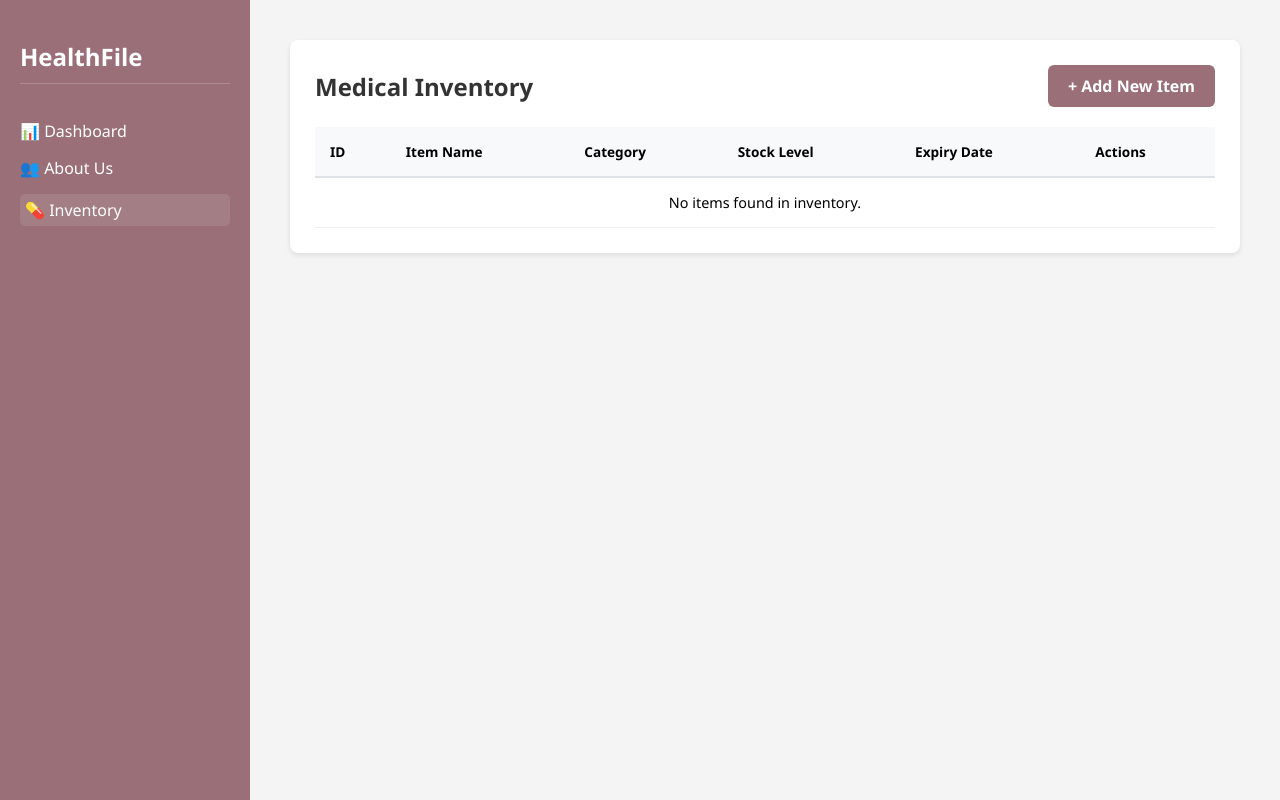
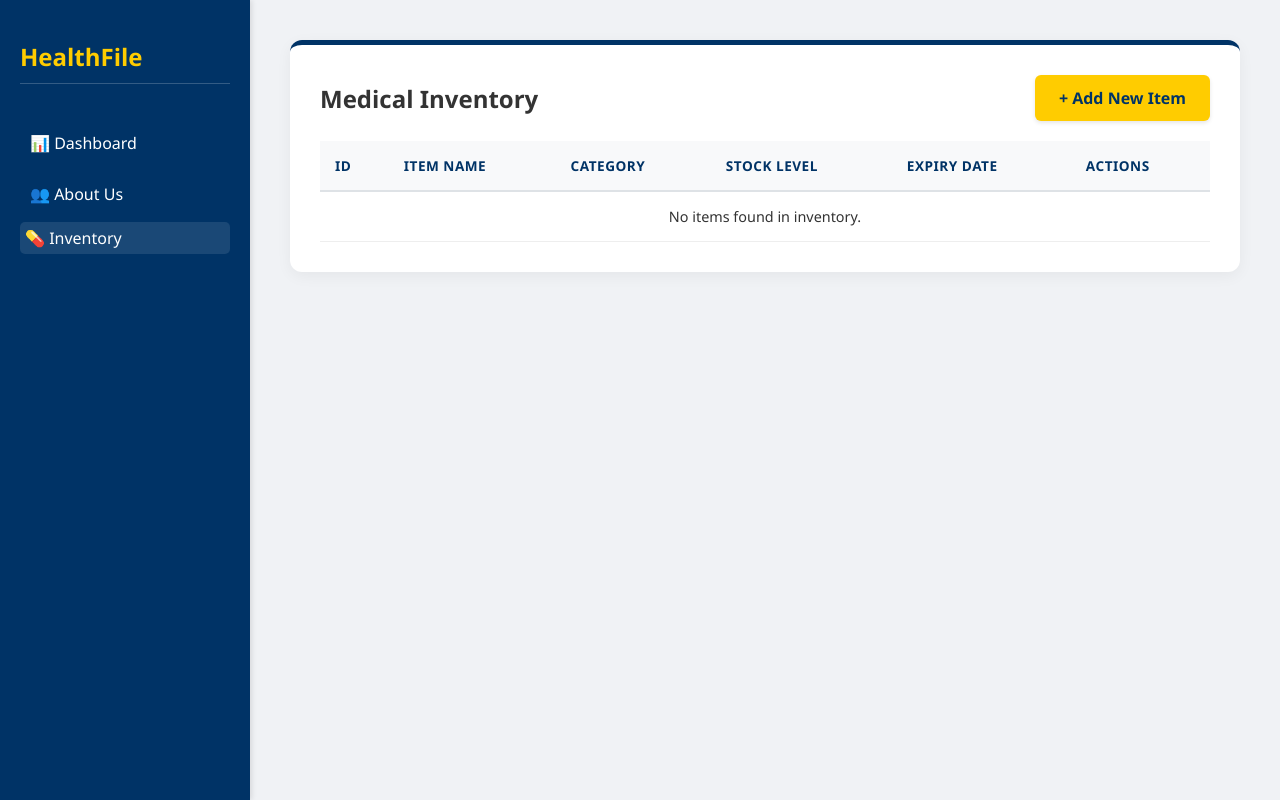
Before and after one commit to KimJulian/IT26_FinalProject, a PHP site: page /inventory.php in a window 1280 px wide. Run offline with PHP 8.4, Linux system fonts and the light colour scheme; a user stored in the database is signed in; data that the repository does not hold is empty.

Commit message:
Updated Inventory Table Coloc Scheme

```diff
--- a/inventory.php
+++ b/inventory.php
@@ -15,16 +15,16 @@ $result = $conn->query($sql);
     <title>Inventory - HealthFile</title>
     <style>
         body {
-            font-family: 'Segoe UI',
-            sans-serif;
+            font-family: 'Segoe UI', Tahoma, Geneva, Verdana, sans-serif;
             margin: 0;
             display: flex;
-            background-color: #f4f4f4;
+            background-color: #f0f2f5;
         }
         .sidebar {
             width: 250px;
-            background-color: #9A6F77;
-            color: white; height: 100vh;
+            background-color: #003366;
+            color: white;
+            height: 100vh;
             padding: 20px;
             position: fixed;
             left: 0;
@@ -32,6 +32,17 @@ $result = $conn->query($sql);
             display: flex;
             flex-direction: column;
             box-sizing: border-box;
+            box-shadow: 2px 0 5px rgba(0,0,0,0.1);
+        }
+        .sidebar h2 {
+            color: #FFCC00;
+            border-bottom: 2px solid #FFCC00;
+            padding-bottom: 15px;
+            font-size: 1.5rem;
+        }
+        .sidebar ul {
+            list-style: none;
+            padding: 0;
         }
         .sidebar a {
             color: white;
@@ -39,8 +50,15 @@ $result = $conn->query($sql);
             display: flex;
             align-items: center;
             gap: 10px;
-            margin-bottom: 15px;
+            padding: 12px 10px;
+            margin-bottom: 5px;
             font-weight: 500;
+            border-radius: 6px;
+            transition: 0.3s;
+        }
+        .sidebar a:hover {
+            background: rgba(255, 204, 0, 0.1);
+            color: #FFCC00;
         }
         .container {
             margin-left: 250px;
@@ -50,21 +68,23 @@ $result = $conn->query($sql);
         }
         .table-container {
             background: white;
-            padding: 25px;
-            border-radius: 8px;
-            box-shadow: 0 2px 5px rgba(0,0,0,0.1);
+            padding: 30px;
+            border-radius: 12px;
+            box-shadow: 0 4px 15px rgba(0,0,0,0.05);
+            border-top: 5px solid #003366;
         }
         .status-low {
             color: #d9534f;
             font-weight: bold;
         }
         .status-ok {
-            color: #5cb85c;
+            color: #28a745;
             font-weight: bold;
         }
         table {
             width: 100%;
             border-collapse: collapse;
+            margin-top: 20px;
         }
         th {
             text-align: left;
@@ -72,19 +92,32 @@ $result = $conn->query($sql);
             padding: 15px;
             border-bottom: 2px solid #dee2e6;
             font-size: 0.85rem;
+            color: #003366;
+            text-transform: uppercase;
+            letter-spacing: 0.5px;
         }
         td {
             padding: 15px;
             border-bottom: 1px solid #eee;
             font-size: 0.9rem;
+            color: #333;
+        }
+        tr:hover td {
+            background-color: #fbfbfb;
         }
         .btn-add {
-            background: #9A6F77;
-            color: white;
-            padding: 10px 20px;
+            background: #FFCC00;
+            color: #003366;
+            padding: 12px 24px;
             border-radius: 6px;
             text-decoration: none;
             font-weight: bold;
+            transition: 0.3s;
+            box-shadow: 0 2px 4px rgba(0,0,0,0.1);
+        }
+        .btn-add:hover {
+            background: #e6b800;
+            transform: translateY(-1px);
         }
     </style>
 </head>
```
